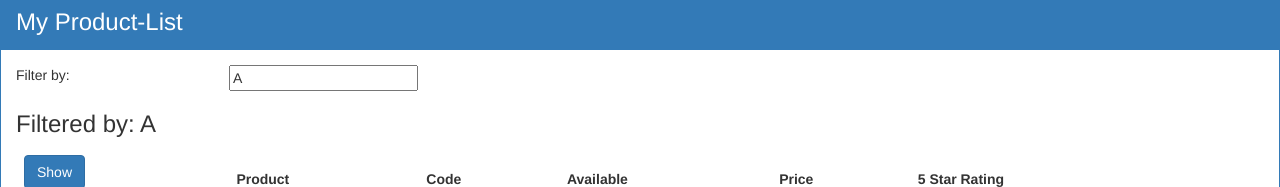
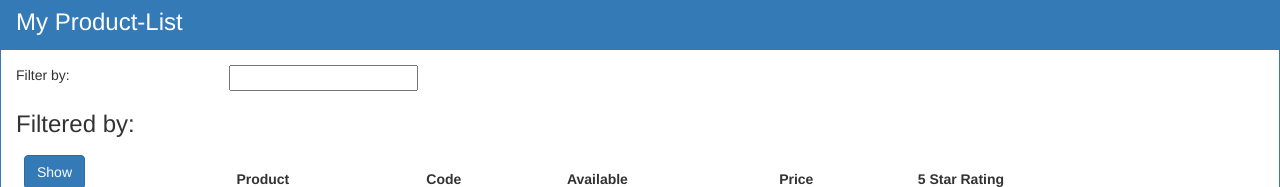
Before and after one commit to vatansoni89/DeboBase, an Angular app in the folder APM/: page / in a window 1280 px wide. Shown: the part 136-323 px from the top of the page. Built offline with nearby package versions, Linux system fonts and the light colour scheme.

Commit message:
error in filter

```diff
--- a/APM/src/app/Products/product-list.component.html
+++ b/APM/src/app/Products/product-list.component.html
@@ -6,12 +6,12 @@
         <div class='row'>
             <div class='col-md-2'>Filter by:</div>
             <div class='col-md-4'>
-                <input type='text' [(ngModel)]='filterInput' />
+                <input type='text' [(ngModel)]='textInputForFilter' />
             </div>
         </div>
         <div class='row'>
             <div class='col-md-6'>
-                <h3>Filtered by: {{filterInput}} </h3>
+                <h3>Filtered by: {{textInputForFilter}} </h3>
             </div>
         </div>
         <div class='table-responsive'>
@@ -31,7 +31,7 @@
                     </tr>
                 </thead>
                 <tbody>
-                    <tr *ngFor='let p of products'>
+                    <tr *ngFor='let p of FilterList'>
                         <td>
                             <img *ngIf=isImageDisplayed [src]="p.url" alt="Alternate text" [style.width.px]=imageWidth [style.height.px]=imageWidth>
                         </td>
--- a/APM/src/app/Products/product-list.component.ts
+++ b/APM/src/app/Products/product-list.component.ts
@@ -6,11 +6,38 @@ import { IProduct } from '../Interfaces/IProduct';
   templateUrl: './product-list.component.html'
 })
 export class ProductListComponent {
-  filterInput:string = 'A';
+
+  _textInput:string = '';
   isImageDisplayed: boolean = false;
   pageTitle: string = 'My Product-List';
   imageWidth: number = 50;
   imageHeight: number = 50;
+  FilterList: IProduct[];
+
+  constructor()
+  {
+    this.textInputForFilter='XXX';
+    this.FilterList = this.products;
+  }
+
+
+  public get textInputForFilter(): string {
+    return this._textInput;
+
+  }
+
+
+  public set textInputForFilter(val1: string) {
+
+
+    this.FilterList = this.textInputForFilter ? this.getFilteredProduct(this.textInputForFilter) :  this.products;
+
+  }
+
+  getFilteredProduct(input : string):IProduct[]{
+    return this.products.filter(x=>x.Product.toLocaleLowerCase().indexOf(input.toLocaleLowerCase())!=-1)
+  };
+
   products: IProduct[] = [{
     Product: 'A',
     Available: true,
```
